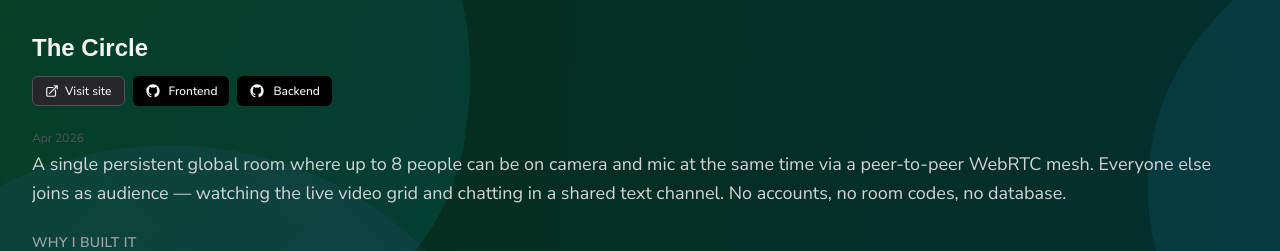
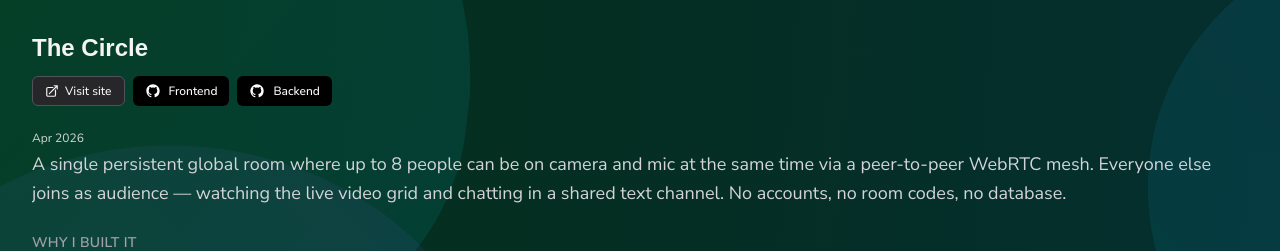
Before and after one commit to nick5616/nickel-tools, a Next.js app: page /portfolio/software in a window 1280 px wide. Shown: the part 458-709 px from the top of the page. Built offline with nearby package versions, Linux system fonts and the light colour scheme; no server answers; a web font is replaced by a local one.

Commit message:
Make date text readable

```diff
--- a/app/portfolio/software/page.tsx
+++ b/app/portfolio/software/page.tsx
@@ -838,7 +838,7 @@ export default function SoftwarePortfolioPage() {
                                             </div>
                                             <div className="space-y-1">
                                                 {project.dateString && (
-                                                    <p className="text-xs text-zinc-600">
+                                                    <p className="text-xs text-zinc-300">
                                                         {project.dateString}
                                                     </p>
                                                 )}
```
